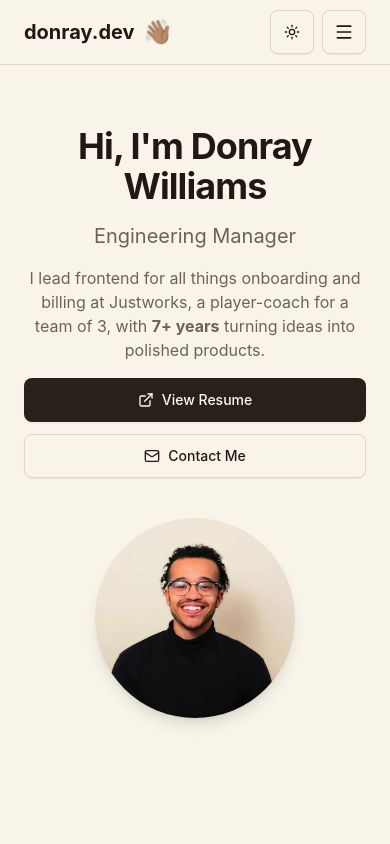
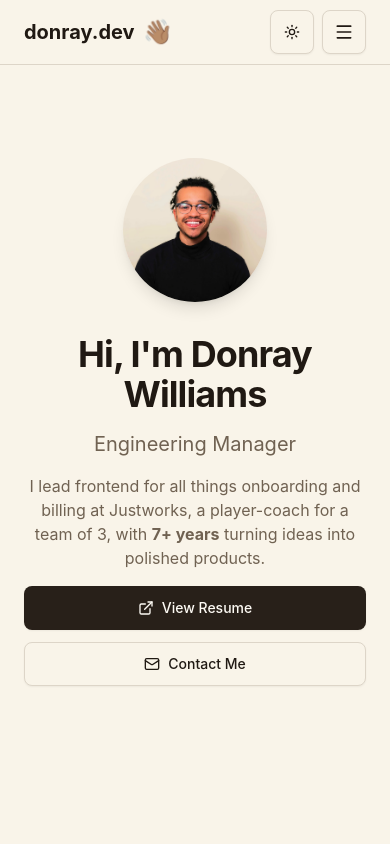
Before and after one commit to wdonray/donray.dev, a Next.js app: page / in a window 390 px wide. Shown: the top 844 px of the page. Built offline with nearby package versions, Linux system fonts and the light colour scheme.

Commit message:
fix: recompose mobile hero — photo first, smaller portrait

```diff
--- a/src/components/hero.tsx
+++ b/src/components/hero.tsx
@@ -19,7 +19,7 @@ export default function Hero() {
       aria-labelledby="hero-heading"
       className="min-h-screen flex items-center"
     >
-      <div className="flex flex-col md:flex-row gap-10 sm:gap-12 md:gap-16 lg:gap-20 items-center justify-between w-full">
+      <div className="flex flex-col md:flex-row gap-8 sm:gap-12 md:gap-16 lg:gap-20 items-center justify-between w-full">
         <div
           className="space-y-4 sm:space-y-5 md:space-y-6 text-center md:text-left"
           id="hero-content"
@@ -88,7 +88,7 @@ export default function Hero() {
         <motion.div
           {...imageScale}
           transition={{ ...imageScale.transition, delay: 0.1 }}
-          className="block relative w-[200px] sm:w-[250px] md:w-[350px] lg:w-[450px] xl:w-[500px] aspect-square shrink-0"
+          className="order-first md:order-none block relative w-36 sm:w-[250px] md:w-[350px] lg:w-[450px] xl:w-[500px] aspect-square shrink-0"
           id="hero-image"
         >
           <Image
@@ -98,7 +98,7 @@ export default function Hero() {
             className="object-cover rounded-full shadow-lg"
             priority
             quality={100}
-            sizes="(max-width: 640px) 200px, (max-width: 768px) 250px, (max-width: 1024px) 350px, (max-width: 1280px) 450px, 500px"
+            sizes="(max-width: 640px) 144px, (max-width: 768px) 250px, (max-width: 1024px) 350px, (max-width: 1280px) 450px, 500px"
           />
         </motion.div>
       </div>
```
